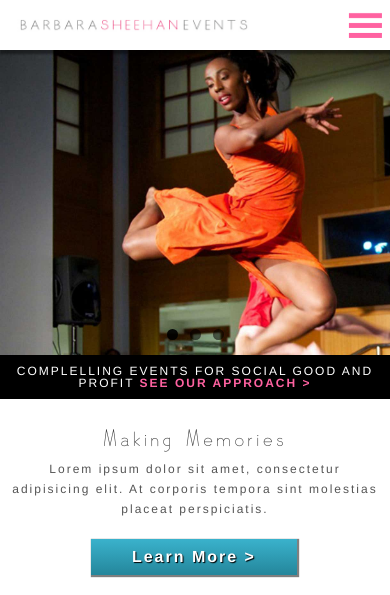
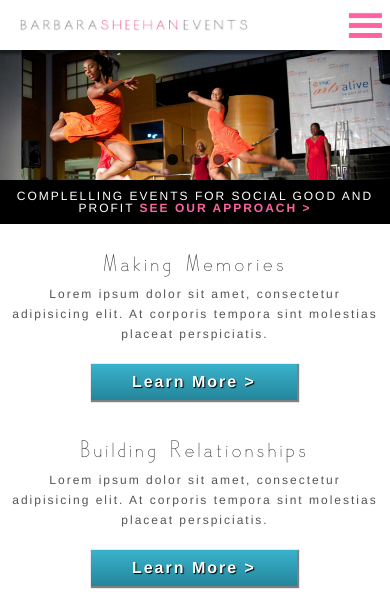
Before and after one commit to brandonpweiss/Barbara-Sheehan-Events, a PHP site: page / in a window 390 px wide. Shown: the top 595 px of the page. Run offline with PHP 8.4, Linux system fonts and the light colour scheme; some libraries are stand-ins or nearby versions.

Commit message:
fixed banner
removed min widths for flexslider img

```diff
--- a/style.css
+++ b/style.css
@@ -233,10 +233,7 @@ nav ul li a#navcontact {
 	border-right: #CCCCCC solid thin;
 }
 
-.flexslider .slides img {
-	min-height: 300px;
-	min-width: 960px;
-}
+
 
 #banner {
 	/*background:  url(images/6.jpg) center center no-repeat;
@@ -1866,7 +1863,7 @@ nav ul li a {
 }
 
 .flexslider {
-	margin: 35px 0 0 0 !important;
+	margin: 50px 0 0 0 !important;
 }
 
 #contact .content .column {
```
